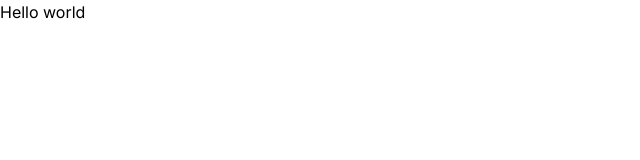
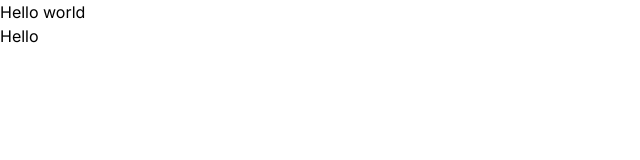
Before and after one commit to pawelblaszczyk5/coloruiz, a Next.js app: page / in a window 1280 px wide. Shown: the top 160 px of the page, without its empty margins (0-640 px from the left). Built offline with nearby package versions, Linux system fonts and the light colour scheme.

Commit message:
Patch types react for async components

```diff
--- a/app/page.tsx
+++ b/app/page.tsx
@@ -1,5 +1,23 @@
+import { Suspense } from 'react';
+import {} from 'react/experimental';
+
+const AsyncComponentTest = async () => {
+	await new Promise(resolve => {
+		setTimeout(resolve, 3_000);
+	});
+
+	return <div>Hello</div>;
+};
+
 const Home = () => {
-	return <h1>Hello world</h1>;
+	return (
+		<>
+			<h1>Hello world</h1>
+			<Suspense fallback={<h2>Loading...</h2>}>
+				<AsyncComponentTest />
+			</Suspense>
+		</>
+	);
 };
 
 export default Home;
```
Also changed, not shown: package.json (+22 -15 lines), .eslintrc.js, 2 other files (tests, documents, lock files or other folders).
